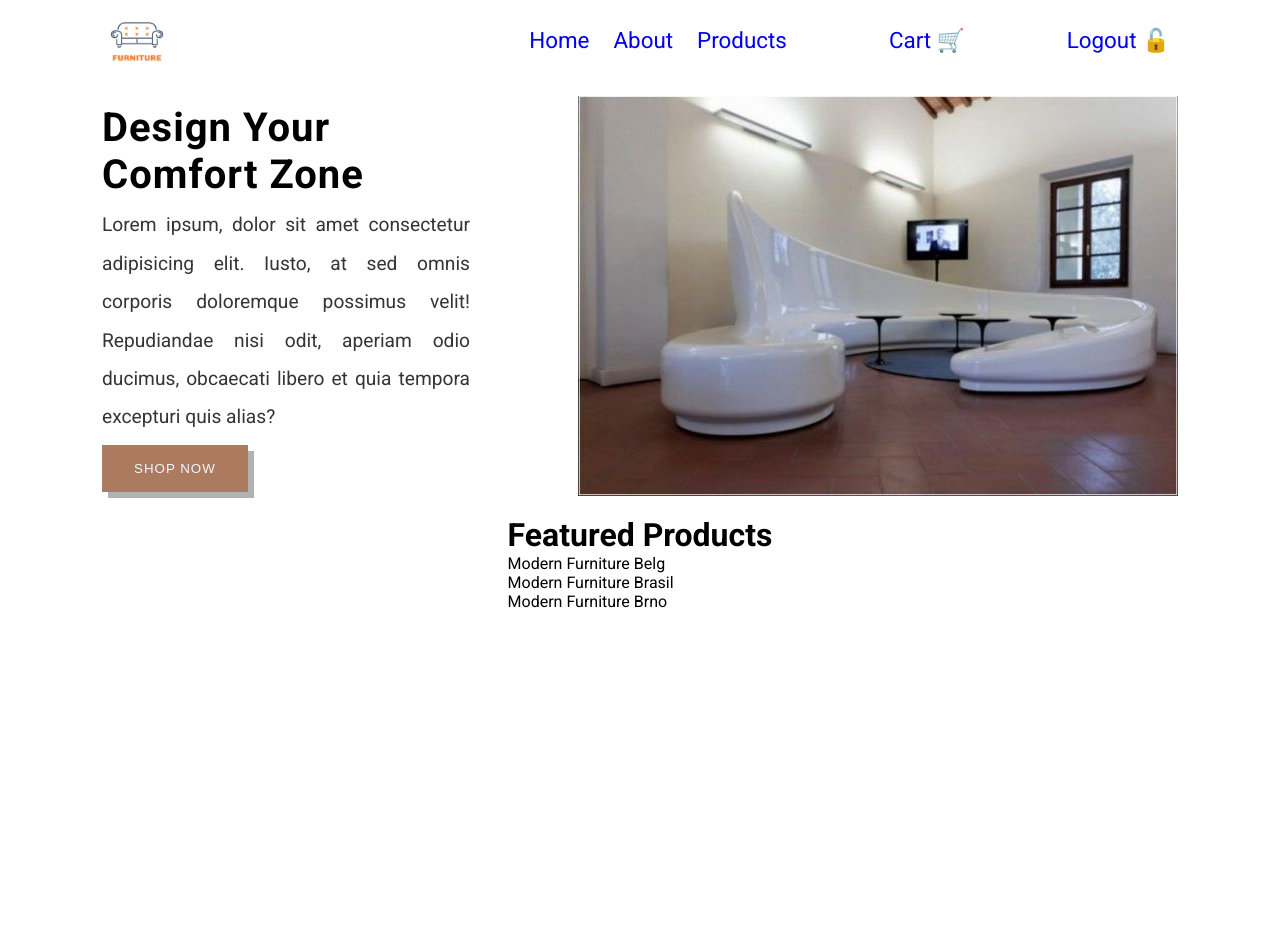
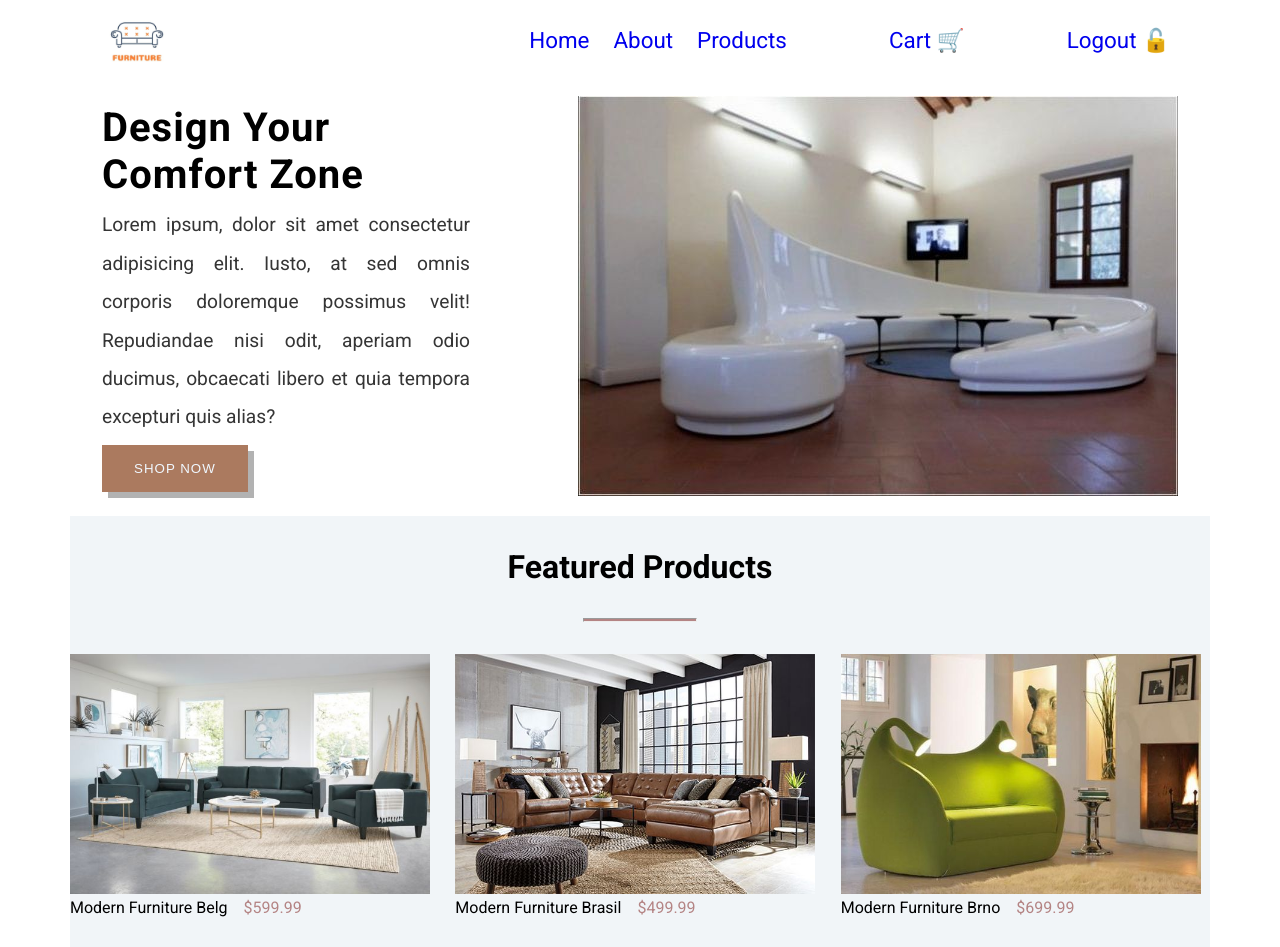
Before and after one commit to ajarek/react-44-vite-fashionable-furniture-store, a React (Vite) app: page / in a window 1280 px wide. Shown: the top 947 px of the page. Before the commit the page ends 800 px from the top, so only its background shows below. Built offline with nearby package versions, Linux system fonts and the light colour scheme.

Commit message:
added buton all products

```diff
--- a/src/components/Button/Button.jsx
+++ b/src/components/Button/Button.jsx
@@ -1,7 +1,7 @@
 import React from 'react'
 import { NavLink } from 'react-router-dom'
 import './Button.css'
-const Button = ({children,path}) => {
+export const Button = ({children,path}) => {
   return (
     <NavLink
             className={'button-link'}
--- a/src/components/FeaturedProducts/FeaturedProducts.css
+++ b/src/components/FeaturedProducts/FeaturedProducts.css
@@ -0,0 +1,36 @@
+.root{
+  display: flex;
+  flex-direction: column;
+  align-items: center;
+  background-color: #f1f5f8;
+  padding-bottom: 2rem;
+}
+.root h1{
+  margin: 2rem 0;
+}
+.root hr{
+  width: 10%;
+  height: 4px;
+  background-color:#b48484 ;
+}
+.wrapper-featured{
+  width: 100%;
+  display: grid;
+  grid-template-columns: repeat(3 ,1fr);
+  gap: 1rem;
+  place-items: center;
+  padding: 2rem 0;
+
+}
+.wrapper-featured img{
+  width: 360px;
+  object-fit: cover;
+}
+.wrapper-featured p{
+  display: inline-block;
+  margin-right: 1rem;
+  font-size: 1rem;
+}
+.wrapper-featured p:nth-child(3){
+  color:#b48484 ;
+}
--- a/src/components/FeaturedProducts/FeaturedProducts.jsx
+++ b/src/components/FeaturedProducts/FeaturedProducts.jsx
@@ -1,4 +1,5 @@
 import React, {useEffect, useState} from 'react'
+import {Button} from '../../components/Button/Button'
 import './FeaturedProducts.css'
 
 const FeaturedProducts = () => {
@@ -12,15 +13,26 @@ const FeaturedProducts = () => {
 
 })
   return (
-    <div>
+    <div className='root'>
       <h1>Featured Products</h1>
+      <hr />
+      <div className="wrapper-featured">
       {isData?.map((el)=>{
          if(el.id<=2)
         return(
-
-        <p key={el.id}>{el.name}</p>
+         <div key={el.id}>
+         <img src={'/images/'+el.src} alt={el.name} />
+        <p>{el.name}</p>
+        <p>{'$'+el.price}</p>
+        </div>
         )
       })}
+      </div>
+      <Button
+      path={'/products/'}
+      >
+        ALL PRODUCTS
+        </Button>
       </div>
   )
 }
```
